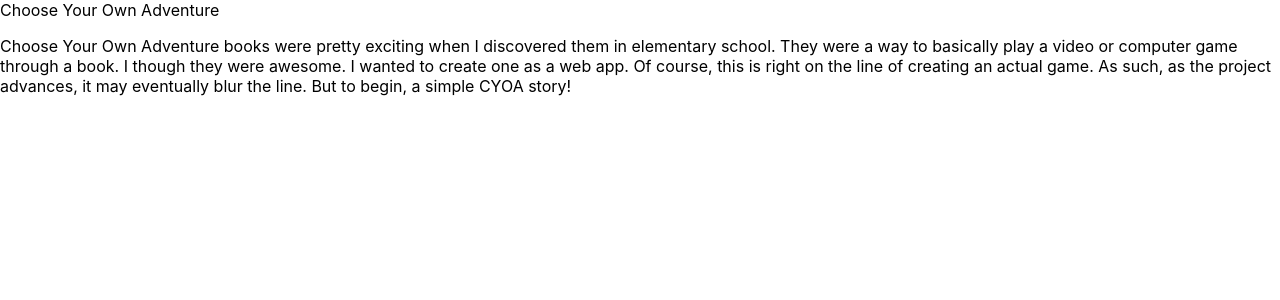
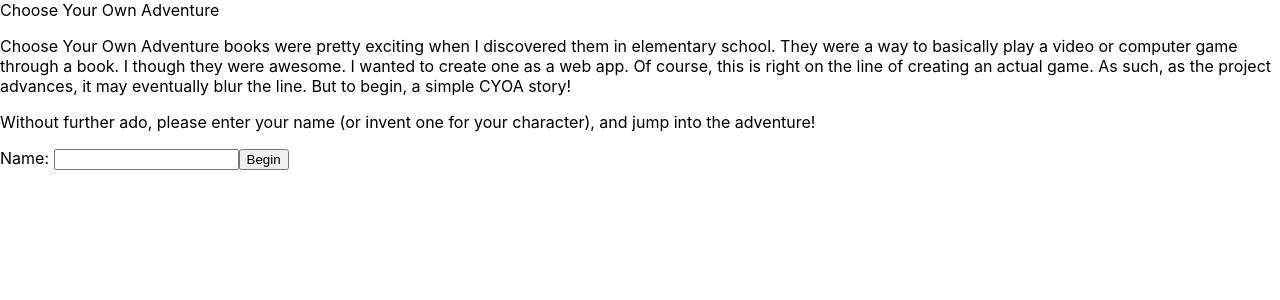
Before and after one commit to capnnemo2/cyoa-1, a React (Create React App) app: page / in a window 1280 px wide. Shown: the top 300 px of the page. Built offline with nearby package versions, Linux system fonts and the light colour scheme.

Commit message:
Intro and set name

```diff
--- a/src/App.js
+++ b/src/App.js
@@ -1,16 +1,34 @@
 import React from "react";
 import { Route, Switch } from "react-router-dom";
+import Context from "./Context";
 import Home from "./Home";
 
 export default class App extends React.Component {
+  static contextType = Context;
+
+  state = {
+    userName: "",
+  };
+
+  setUserName = (name) => {
+    this.setState({
+      userName: name,
+    });
+  };
+
   render() {
+    const value = {
+      setUserName: this.setUserName,
+    };
     return (
+      <Context.Provider value={value}>
         <div className="App">
           <header>Choose Your Own Adventure</header>
           <Switch>
             <Route exact path="/" component={Home} />
           </Switch>
         </div>
+      </Context.Provider>
     );
   }
 }
--- /dev/null
+++ b/src/Context.js
@@ -0,0 +1,5 @@
+import React from "react";
+
+export default React.createContext({
+  setUserName: () => {},
+});
--- a/src/Home.js
+++ b/src/Home.js
@@ -1,6 +1,14 @@
 import React from "react";
+import Context from "./Context";
 
 export default class Home extends React.Component {
+  static contextType = Context;
+
+  handleSubmit = (e) => {
+    let userName = e.target.username.value;
+    this.context.setUserName(userName);
+  };
+
   render() {
     return (
       <div className="Home">
@@ -12,6 +20,21 @@ export default class Home extends React.Component {
           creating an actual game. As such, as the project advances, it may
           eventually blur the line. But to begin, a simple CYOA story!
         </p>
+        <p>
+          Without further ado, please enter your name (or invent one for your
+          character), and jump into the adventure!
+        </p>
+        <form
+          onSubmit={(e) => {
+            e.preventDefault();
+            this.handleSubmit(e);
+          }}
+        >
+          <label>
+            Name: <input type="text" name="username" />
+          </label>
+          <button type="submit">Begin</button>
+        </form>
       </div>
     );
   }
```
Lines whose indentation alone changed are shown as unchanged.
